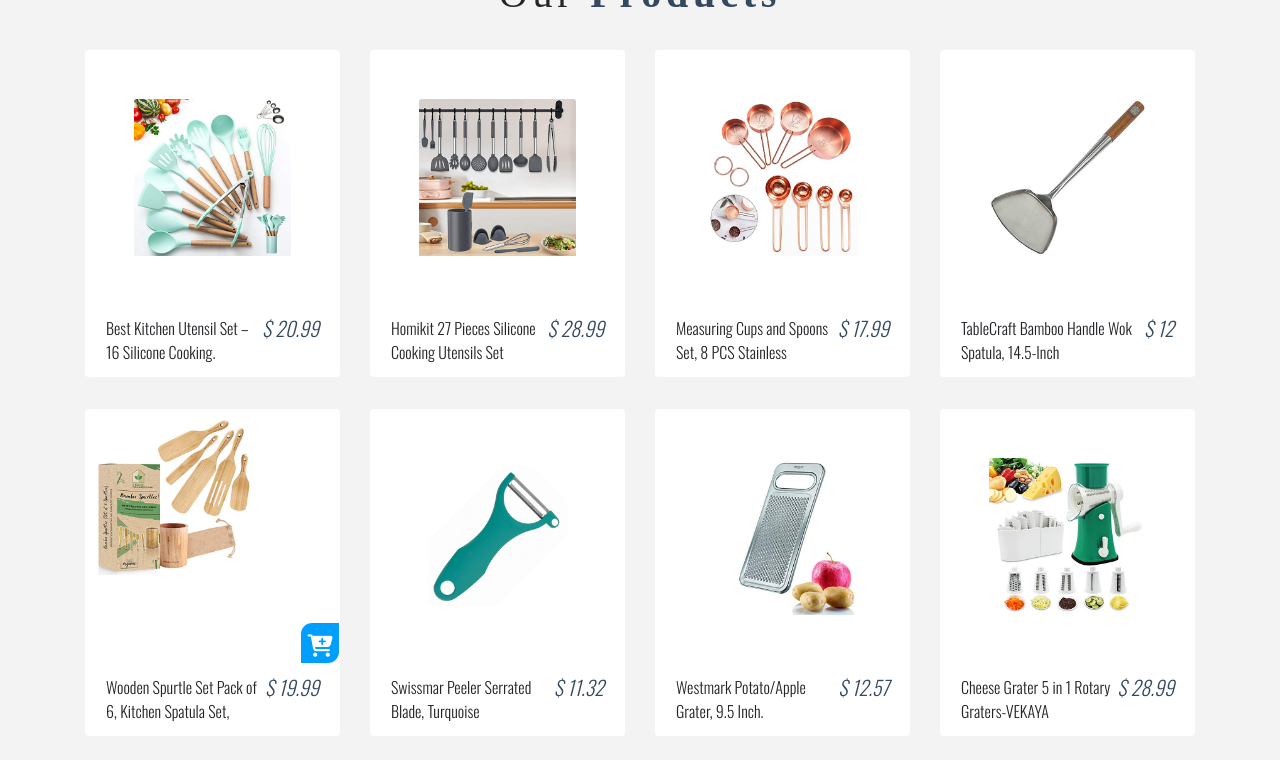
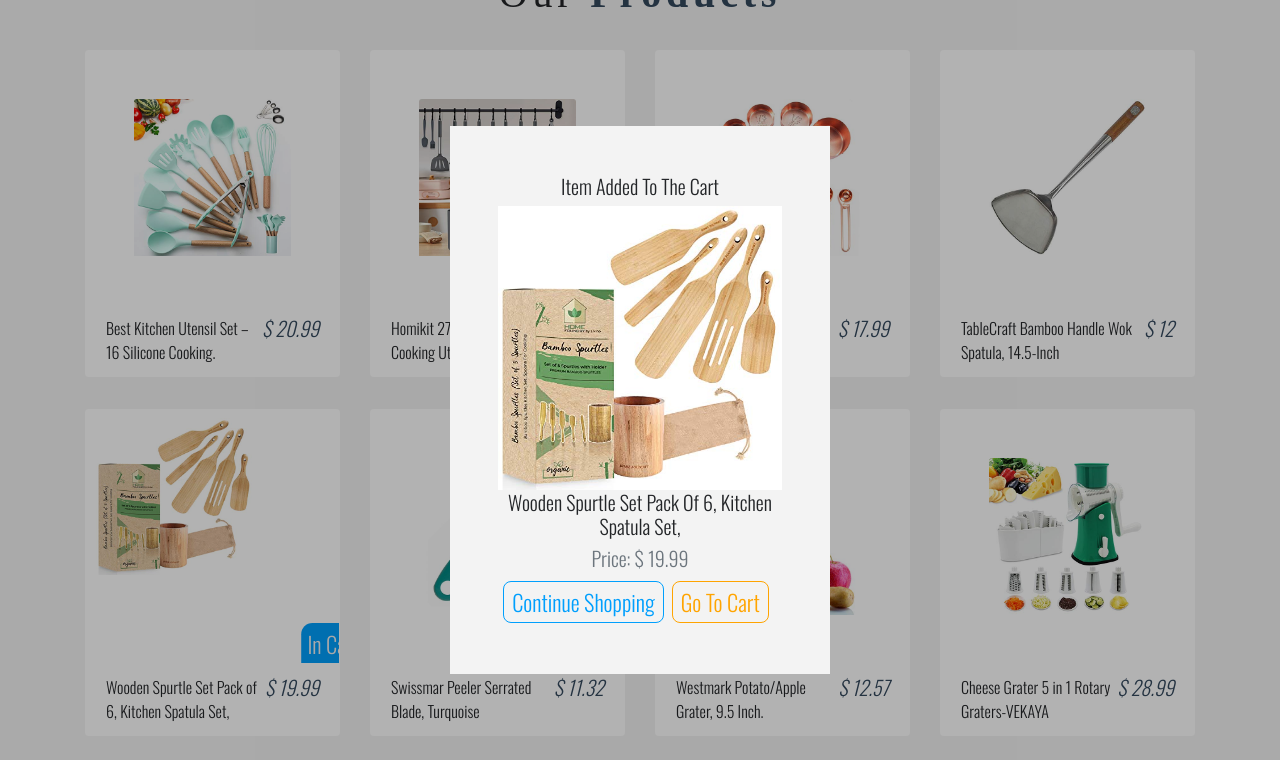
Before and after one commit to mchomvus4/e-commerce, a React (Create React App) app: page / in a window 1280 px wide. Both pictures are taken after a click on the button 319 px from the left and 807 px from the top of the page. Shown: the part 164-924 px from the top of the page. Built offline with nearby package versions, Linux system fonts and the light colour scheme; a web font is replaced by a local one.

Commit message:
components updated

```diff
--- a/src/App.js
+++ b/src/App.js
@@ -7,6 +7,7 @@
 import Details from './components/Details';
 import Cart from './components/Cart';
 import Default from './components/Default';
+import Modal from './components/Modal';
 
 
 function App() {
@@ -19,6 +20,7 @@
         <Route path="/cart" component ={Cart}/>
         <Route  component ={Default}/>
       </Switch>
+      <Modal/>
     </React.Fragment>
   );
 }
--- a/src/components/Details.jsx
+++ b/src/components/Details.jsx
@@ -50,7 +50,9 @@
                 <ButtonContainer cart
                 disabled={inCart ? true : false}
                 onClick={()=>{
-                  value.addToCart(id)
+                  value.addToCart(id);
+                  value.openModal(id);
+
                 }}
                 >
 
--- /dev/null
+++ b/src/components/Modal.jsx
@@ -0,0 +1,60 @@
+import React, { Component } from 'react'
+import styled from 'styled-components';
+import {ProductConsumer} from '../context';
+import {ButtonContainer} from './Button';
+import {Link} from 'react-router-dom';
+export default class Modal extends Component {
+  render() {
+    return (
+      <ProductConsumer>
+      {(value)=>{
+       const{modalOpen,closeModal} = value;
+       const{img,title,price} = value.modalProduct;
+         if(!modalOpen){
+          return null;
+         }
+         else{
+         return( <ModalContainer>
+            <div className="container">
+             <div className="row">
+              <div id="modal" className="col-8 mx-auto col-md-6 col-lg-4 text-center text-capitalize p-5">
+               <h5>item added to the cart</h5>
+               <img src={img} className="img-fluid" alt="product"/>
+               <h5>{title}</h5>
+               <h5 className="text-muted">price: $ {price}</h5>
+               <Link to='/'>
+                <ButtonContainer onClick={()=>closeModal()}>
+                 continue shopping
+                </ButtonContainer>
+               </Link>
+               <Link to='/cart'>
+                <ButtonContainer cart onClick={()=>closeModal()}>
+                 go to cart
+                </ButtonContainer>
+               </Link>
+              </div>
+             </div>
+            </div>
+          </ModalContainer>
+          );
+         }
+      }}
+      </ProductConsumer>
+    )
+  }
+}
+
+const ModalContainer =  styled.div`
+position:fixed;
+top: 0;
+left: 0;
+right: 0;
+bottom: 0;
+background: rgba(0,0,0,0.3);
+display:flex;
+align-items:center;
+justify-content:center;
+#modal{
+ background: var(--mainWhite);
+}
+`
--- a/src/components/Product.jsx
+++ b/src/components/Product.jsx
@@ -17,6 +17,7 @@
             </Link>
             <button className="cart-btn" disabled={inCart ? true : false} onClick={()=>{
             value.addToCart(id);
+            value.openModal(id);
             }}>
               {inCart?(<p className="text-capitalize mb-0" disabled>in cart</p>):(<i className="fa fa-cart-plus"></i>)}
             </button>
--- a/src/context.js
+++ b/src/context.js
@@ -5,7 +5,10 @@
  class ProductProvider extends Component {
    state = {
      products:[],
-     detailProduct: detailProduct
+     detailProduct: detailProduct,
+     cart:[],
+     modalOpen:false,
+    modalProduct:detailProduct,
    }
    componentDidMount(){
      this.setProducts();
@@ -32,7 +35,29 @@
      })
    }
    addToCart = (id)=>{
-     console.log(`Hello from add to cart ${id}`)
+     let tempProducts = [...this.state.products];
+     const index = tempProducts.indexOf(this.getItem(id));
+     const product = tempProducts[index];
+     product.inCart = true;
+     product.count = 1;
+     const price = product.price;
+     product.total = price;
+     this.setState(()=>{
+       return{products: tempProducts,cart:[...this.state.cart,product]};
+     },()=>{
+       console.log(this.state)
+     })
+   }
+   openModal = id =>{
+     const product = this.getItem(id)
+     this.setState(()=>{
+       return{modalProduct:product,modalOpen:true}
+     })
+   }
+   closeModal = () =>{
+    this.setState(()=>{
+      return{modalOpen:false}
+    })
    }
 
   render() {
@@ -41,6 +66,8 @@
         ...this.state,
         handleDetail:this.handleDetail,
         addToCart:this.addToCart,
+        openModal:this.openModal,
+        closeModal:this.closeModal
       }}>
         {this.props.children}
       </ProductContext.Provider>
```
